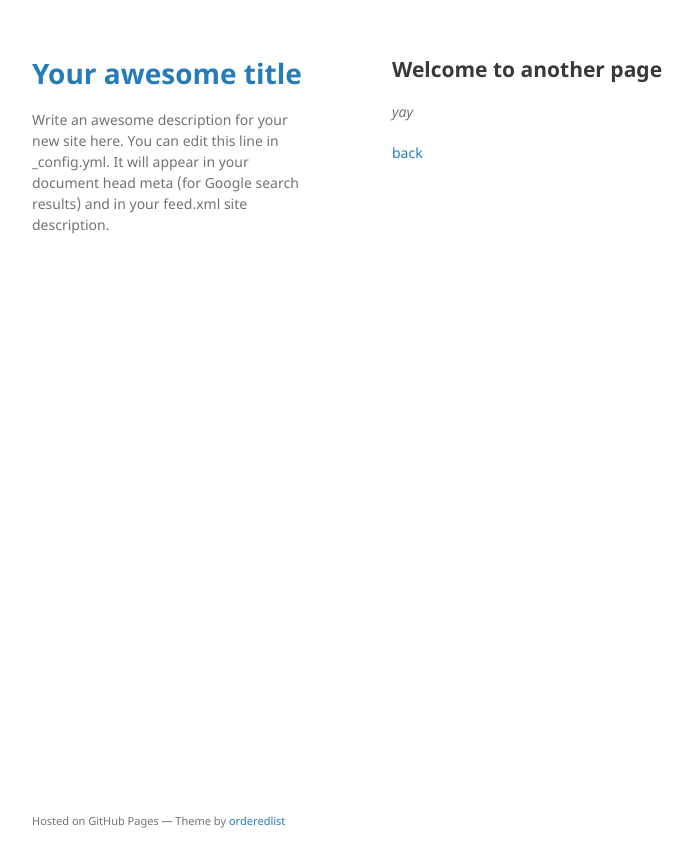
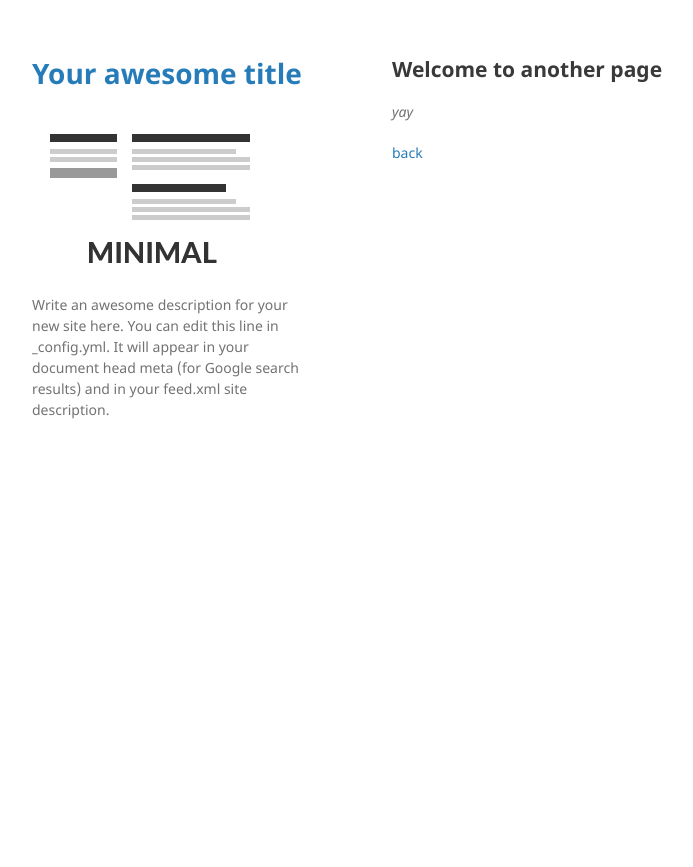
Before and after one commit to zhengxuyu/zhengxuyu.github.io, a Jekyll site: the page built from another-page.md, in a window 1280 px wide. Shown: the top 867 px of the page, without its empty margins (178-871 px from the left). Built offline with Jekyll 4.4.1, drawn with Linux system fonts in a browser that asks for light colours.

Commit message:
first commit

```diff
--- a/_config.yml
+++ b/_config.yml
@@ -17,7 +17,7 @@
 # you will see them accessed via {{ site.title }}, {{ site.email }}, and so on.
 # You can create any custom variable you would like, and they will be accessible
 # in the templates via {{ site.myvariable }}.
-
+logo: thumbnail.png
 title: Your awesome title
 email: your-email@example.com
 description: >- # this means to ignore newlines until "baseurl:"
--- a/_layouts/default.html
+++ b/_layouts/default.html
@@ -47,7 +47,6 @@
         {% if site.github.is_project_page %}
         <p>This project is maintained by <a href="{{ site.github.owner_url }}">{{ site.github.owner_name }}</a></p>
         {% endif %}
-        <p><small>Hosted on GitHub Pages &mdash; Theme by <a href="https://github.com/orderedlist">orderedlist</a></small></p>
       </footer>
     </div>
     <script src="{{ "/assets/js/scale.fix.js" | relative_url }}"></script>
```
